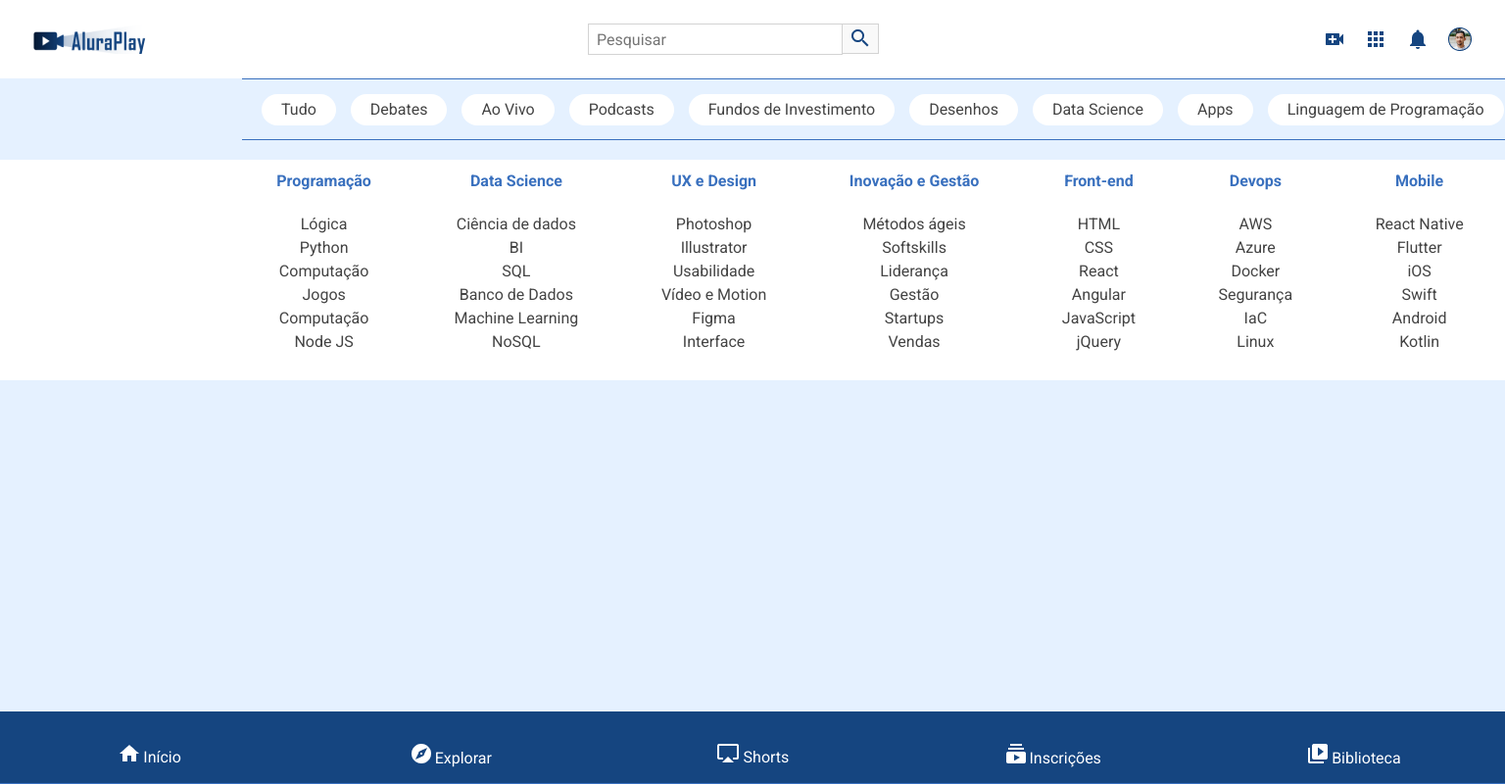
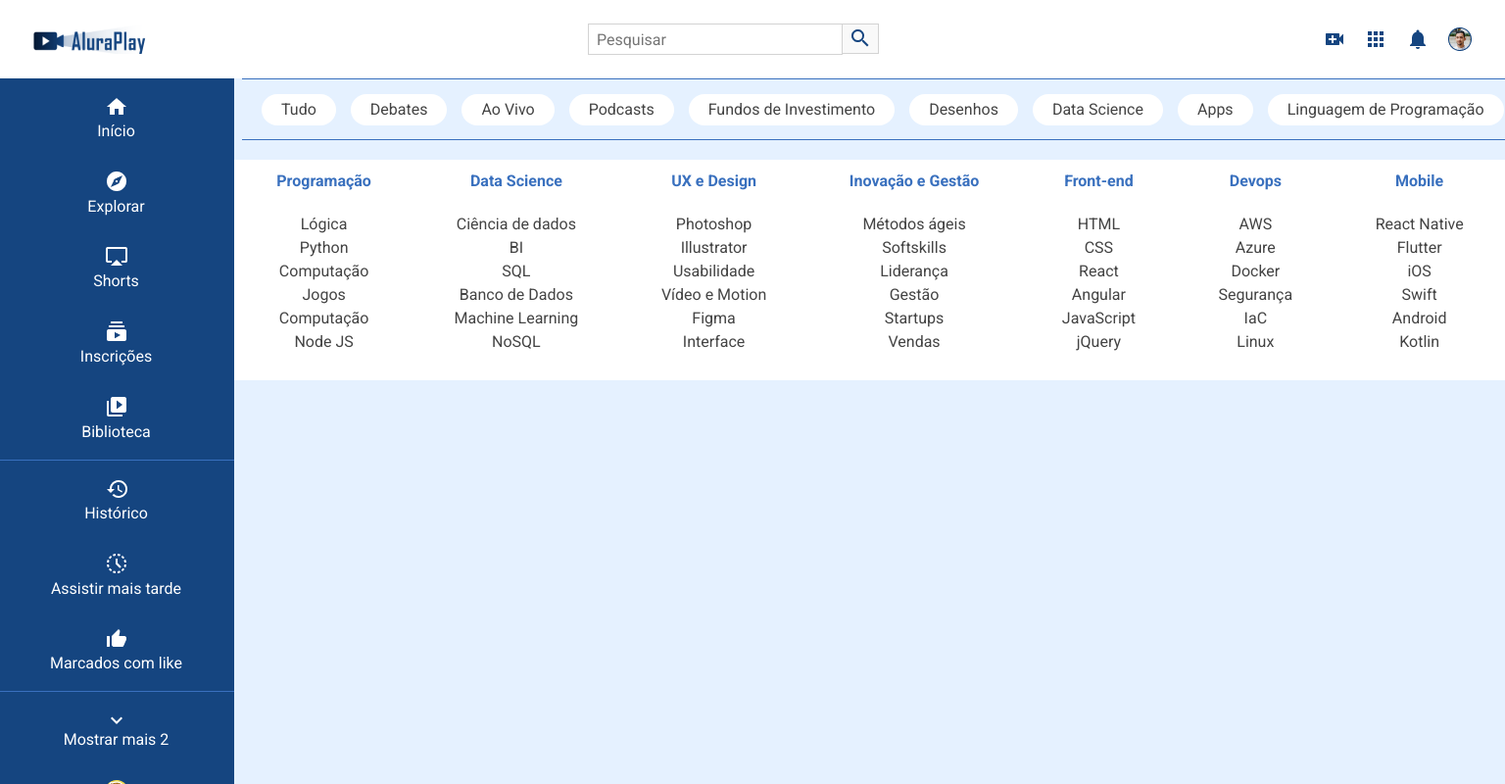
Before and after one commit to davidtpires/aluraplay, a plain HTML site: page index.html in a window 1536 px wide. Shown: the whole page at 98% size. Drawn offline with Linux system fonts and the light colour scheme.

Commit message:
Menu desktop: inserindo listas

```diff
--- a/css/flexbox.css
+++ b/css/flexbox.css
@@ -1,6 +1,6 @@
 /* CABEÇALHO */
 
-.cabecalho__container{
+.cabecalho__container {
     display: flex;
     justify-content: space-between;
     align-items: center;
@@ -16,12 +16,12 @@
 
 .menu__container {
     position: fixed;
-    bottom: 0;
+    bottom: 0%;
     height: 74px;
     width: 100%;
 }
 
-.menu__lista{
+.menu__lista {
     display: flex;
     justify-content: space-around;
     height: 100%;
@@ -31,21 +31,26 @@
     align-self: center;
 }
 
+.menu__itens {
+    display: flex;
+    flex-direction: column;
+    gap: 5px;
+}
+
 .menu__lista:nth-child(2),
 .menu__lista:nth-child(3),
 .menu__lista:nth-child(4) {
     display: none;
 }
 
+/* SEÇÃO SUPERIOR */
 
-/* SUPERIOR SEÇÃO */
 .superior__secao__container {
     display: flex;
     align-items: center;
     white-space: nowrap;
     overflow: scroll;
     gap: 15px;
-
 }
 
 /* RODAPÉ */
@@ -55,20 +60,55 @@
     /* flex-direction: column;
     flex-wrap: wrap; */
     flex-flow: column wrap;
-
 }
 
 @media (min-width: 834px) {
+
     /* CABEÇALHO */
 
     .cabecalho__pesquisar__item {
         display: block;
     }
 
+    /* MENU LATERAL ADICIONADO NA ATIVIDADE EXTRA */
+
+    .menu__container {
+        left: 0;
+        height: auto;
+        width: 74px;
+        top: 80px;
+    }
+
+    .menu__lista {
+        flex-direction: column;
+        justify-content: flex-start;
+        padding-top: 15px;
+        gap: 33px;
+    }
+
     /* RODAPÉ */
+
     .rodape__container {
         justify-content: space-between;
     }
 
+}
 
+@media (min-width: 1440px) {
+    .menu__container {
+        width: 239px;
+        overflow: scroll;
+    }
+
+    .menu__lista:nth-child(2),
+    .menu__lista:nth-child(3),
+    .menu__lista:nth-child(4) {
+        display: flex;
+    }
+
+    .menu__lista {
+        height: auto;
+        padding: 20px 17px 20px 15px;
+
+    }
 }
```
